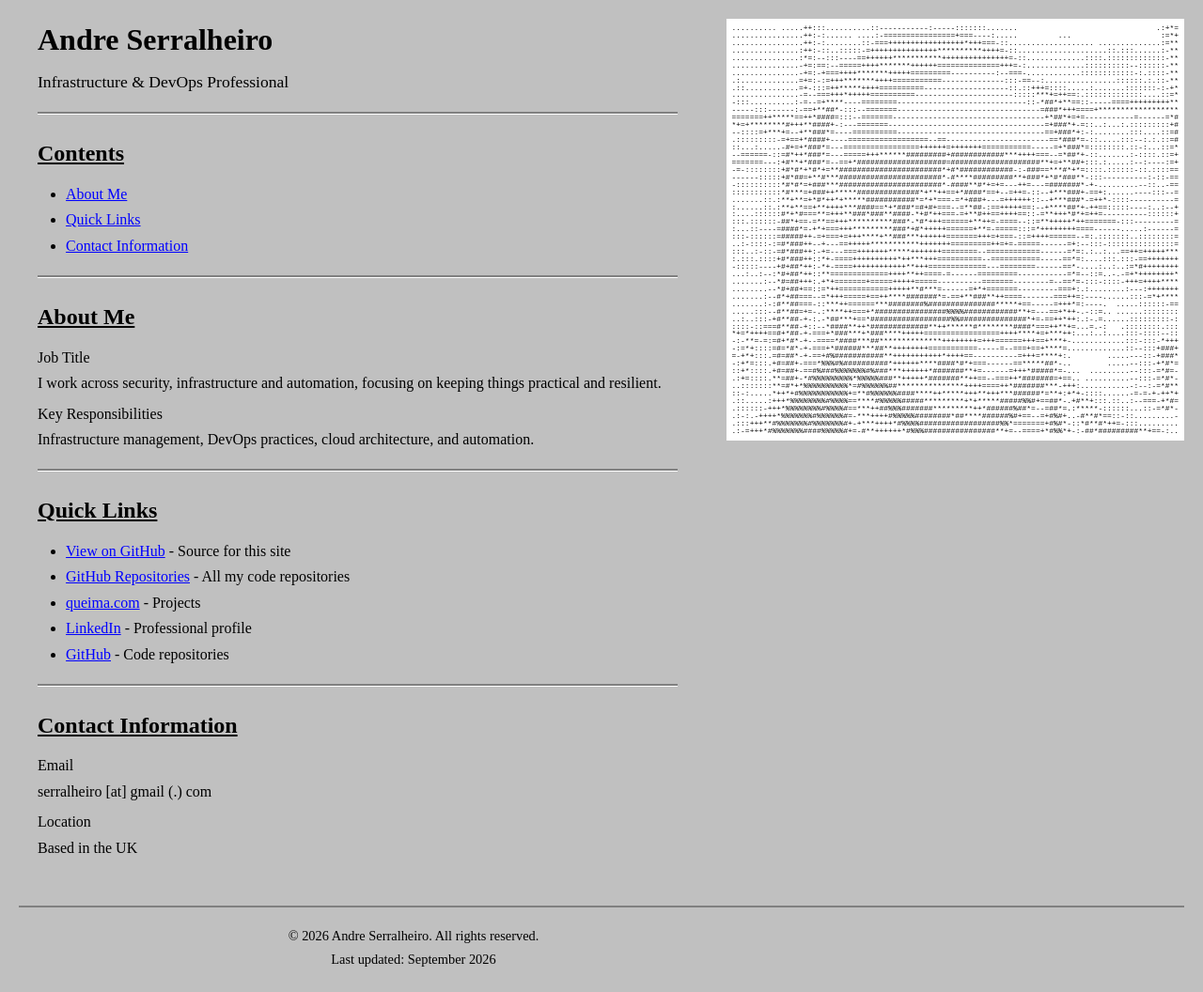
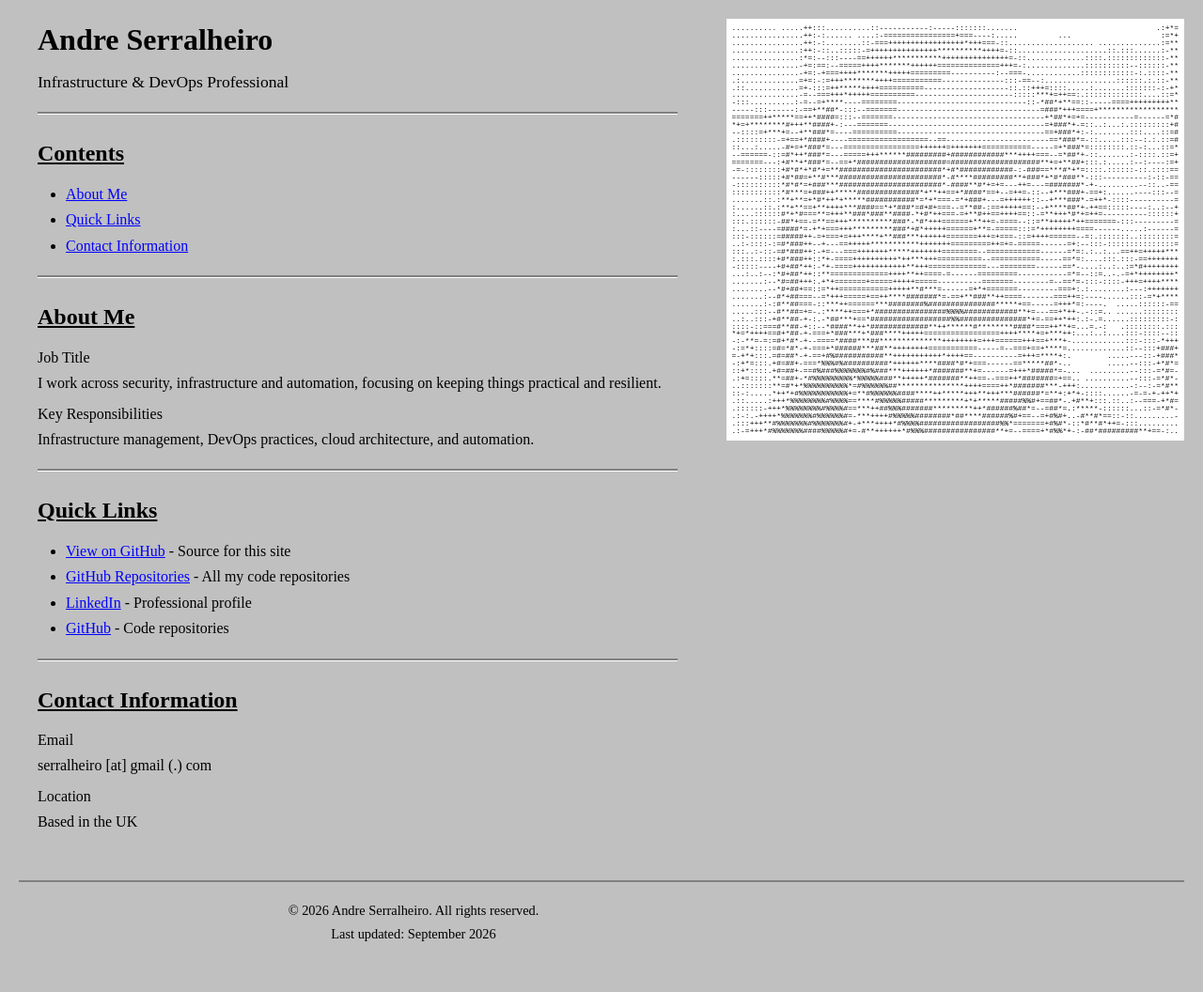
Before and after one commit to serral/serral.github.io, a Jekyll site: the page built from index.html, in a window 1280 px wide and 1056 px high. Shown: the whole window at 94% size. Built offline with Jekyll 4.4.1, drawn with Linux system fonts in a browser that asks for light colours.

Commit message:
Drop queima.com Quick Link (now redirects to this site)

```diff
--- a/index.html
+++ b/index.html
@@ -44,7 +44,6 @@ sitemap:
         <ul>
           <li><a href="https://github.com/serral/serral.github.io" class="link-item" target="_blank" rel="noopener noreferrer">View on GitHub</a> - Source for this site</li>
           <li><a href="https://github.com/serral?tab=repositories" class="link-item" target="_blank" rel="noopener noreferrer">GitHub Repositories</a> - All my code repositories</li>
-          <li><a href="https://queima.com" class="link-item" target="_blank" rel="noopener noreferrer">queima.com</a> - Projects</li>
           <li><a href="https://linkedin.com/in/serralheiro" class="link-item" target="_blank" rel="noopener noreferrer">LinkedIn</a> - Professional profile</li>
           <li><a href="https://github.com/serral" class="link-item" target="_blank" rel="noopener noreferrer">GitHub</a> - Code repositories</li>
         </ul>
```
